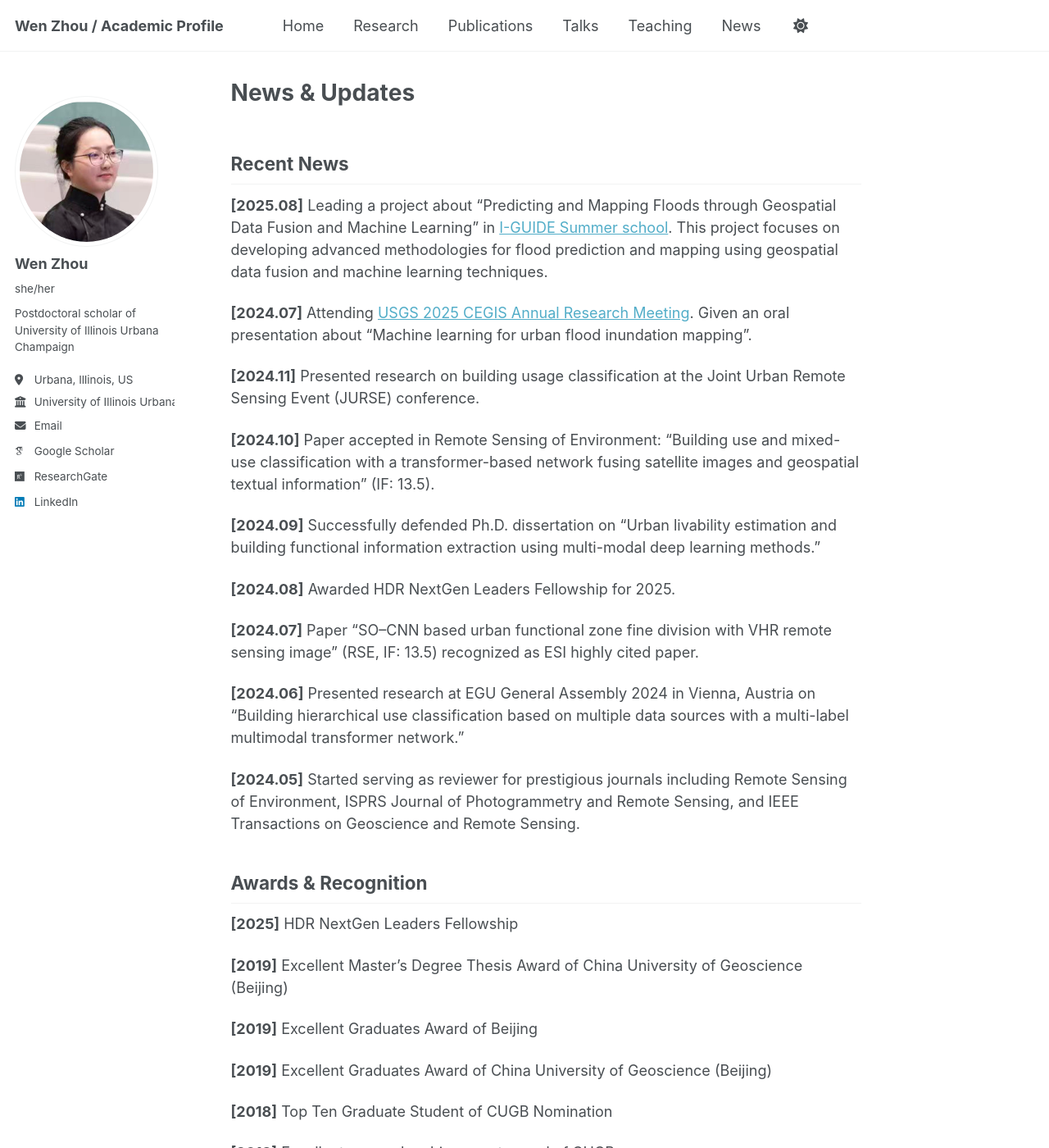
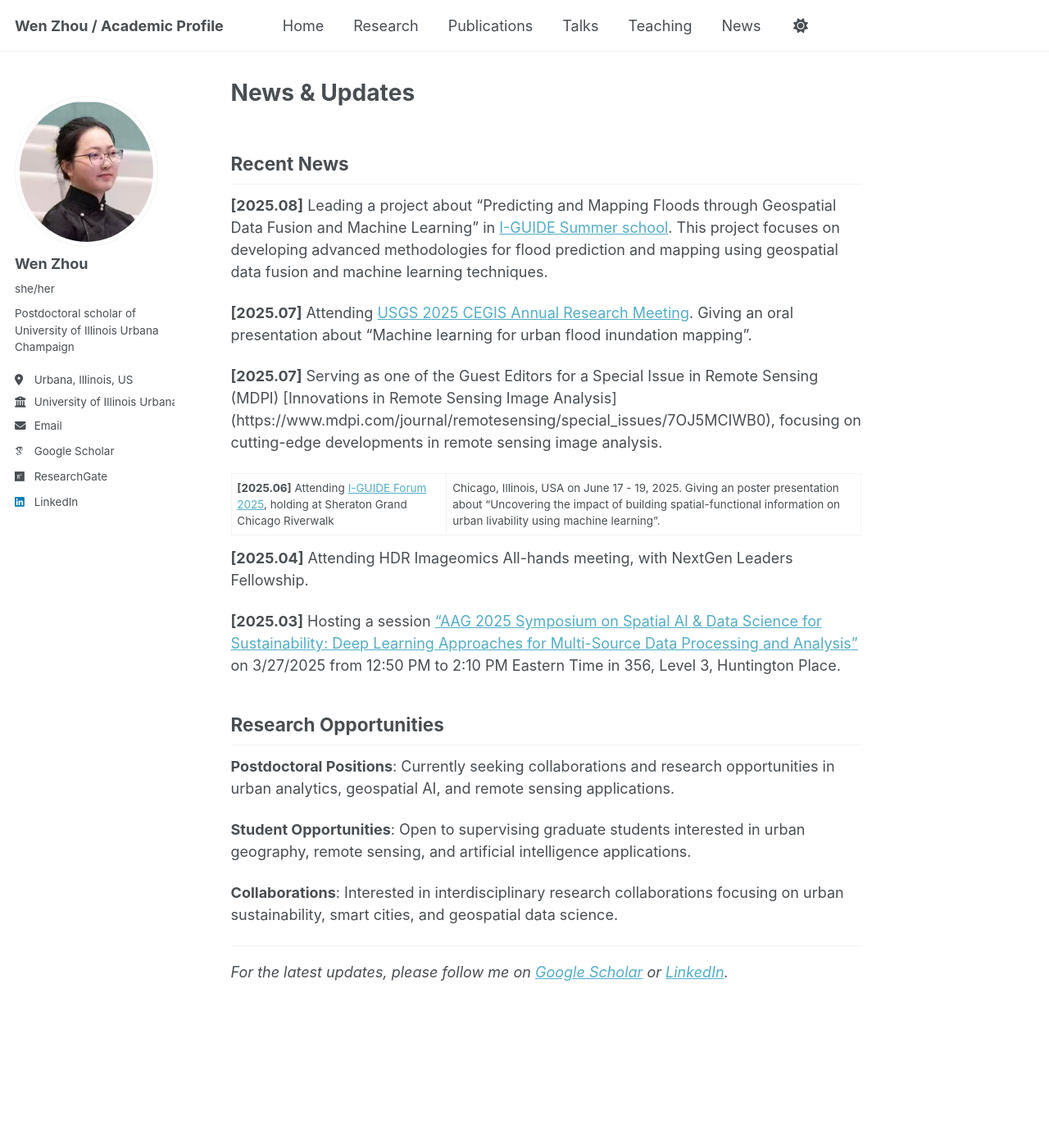
Before and after one commit to VienJou/vienjou.github.io, a Jekyll site: the page built from _pages/news.md, in a window 1280 px wide and 1400 px high. Shown: the whole window at 82% size. Built offline with Jekyll 4.4.1, drawn with Linux system fonts in a browser that asks for light colours; some web fonts are replaced; a script that is not in the unit is left out; some of the changed text lies outside the part shown.

Commit message:
Update news.md

```diff
--- a/_pages/news.md
+++ b/_pages/news.md
@@ -8,41 +8,17 @@ author_profile: true
 
 **[2025.08]** Leading a project about "Predicting and Mapping Floods through Geospatial Data Fusion and Machine Learning" in [I-GUIDE Summer school](https://i-guide.io/summer-school/summer-school-2025/projects/). This project focuses on developing advanced methodologies for flood prediction and mapping using geospatial data fusion and machine learning techniques.
 
-**[2024.07]** Attending [USGS 2025 CEGIS Annual Research Meeting](https://www.usgs.gov/centers/cegis/science/2025-cegis-annual-research-meeting). Given an oral presentation about "Machine learning for urban flood inundation mapping".
+**[2025.07]** Attending [USGS 2025 CEGIS Annual Research Meeting](https://www.usgs.gov/centers/cegis/science/2025-cegis-annual-research-meeting). Giving an oral presentation about "Machine learning for urban flood inundation mapping".
 
-**[2024.11]** Presented research on building usage classification at the Joint Urban Remote Sensing Event (JURSE) conference.
+**[2025.07]** Serving as one of the Guest Editors for a Special Issue in Remote Sensing (MDPI) [Innovations in Remote Sensing Image Analysis] (https://www.mdpi.com/journal/remotesensing/special_issues/7OJ5MCIWB0), focusing on cutting-edge developments in remote sensing image analysis.
 
-**[2024.10]** Paper accepted in Remote Sensing of Environment: "Building use and mixed-use classification with a transformer-based network fusing satellite images and geospatial textual information" (IF: 13.5).
+**[2025.06]** Attending [I-GUIDE Forum 2025](https://i-guide.io/forum/forum-2025/), holding at Sheraton Grand Chicago Riverwalk | Chicago, Illinois, USA on June 17 - 19, 2025. Giving an poster presentation about "Uncovering the impact of building spatial-functional information on urban livability using machine learning".
 
-**[2024.09]** Successfully defended Ph.D. dissertation on "Urban livability estimation and building functional information extraction using multi-modal deep learning methods."
+**[2025.04]** Attending HDR Imageomics All-hands meeting, with NextGen Leaders Fellowship.
 
-**[2024.08]** Awarded HDR NextGen Leaders Fellowship for 2025.
+**[2025.03]** Hosting a session ["AAG 2025 Symposium on Spatial AI & Data Science for Sustainability: Deep Learning Approaches for Multi-Source Data Processing and Analysis"](https://aag.secure-platform.com/aag2025/solicitations/82/sessiongallery/23502) on 3/27/2025 from 12:50 PM to 2:10 PM Eastern Time in 356, Level 3, Huntington Place.
 
-**[2024.07]** Paper "SO–CNN based urban functional zone fine division with VHR remote sensing image" (RSE, IF: 13.5) recognized as ESI highly cited paper.
 
-**[2024.06]** Presented research at EGU General Assembly 2024 in Vienna, Austria on "Building hierarchical use classification based on multiple data sources with a multi-label multimodal transformer network."
-
-**[2024.05]** Started serving as reviewer for prestigious journals including Remote Sensing of Environment, ISPRS Journal of Photogrammetry and Remote Sensing, and IEEE Transactions on Geoscience and Remote Sensing.
-
-## Awards & Recognition
-
-**[2025]** HDR NextGen Leaders Fellowship
-
-**[2019]** Excellent Master's Degree Thesis Award of China University of Geoscience (Beijing)
-
-**[2019]** Excellent Graduates Award of Beijing
-
-**[2019]** Excellent Graduates Award of China University of Geoscience (Beijing)
-
-**[2018]** Top Ten Graduate Student of CUGB Nomination
-
-**[2018]** Excellent research achievement award of CUGB
-
-## Upcoming Events
-
-**[2025.02]** Planning to attend the American Association of Geographers (AAG) Annual Meeting to present latest research on urban analytics and GeoAI applications.
-
-**[2025.03]** Scheduled to give invited talk on "Multi-modal Deep Learning for Urban Analysis" at the Department of Geography and GIS, University of Illinois Urbana-Champaign.
 
 ## Research Opportunities
 
```
